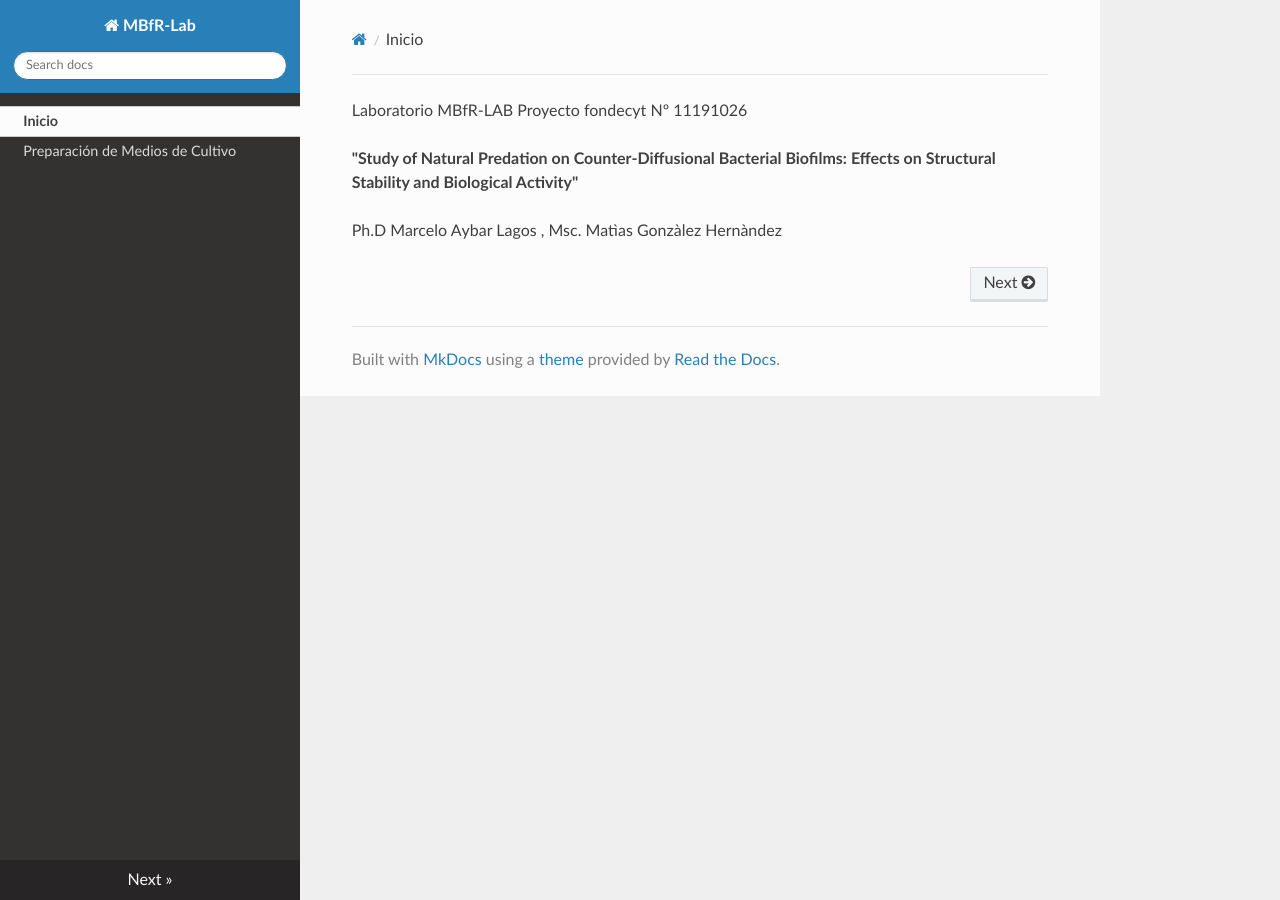
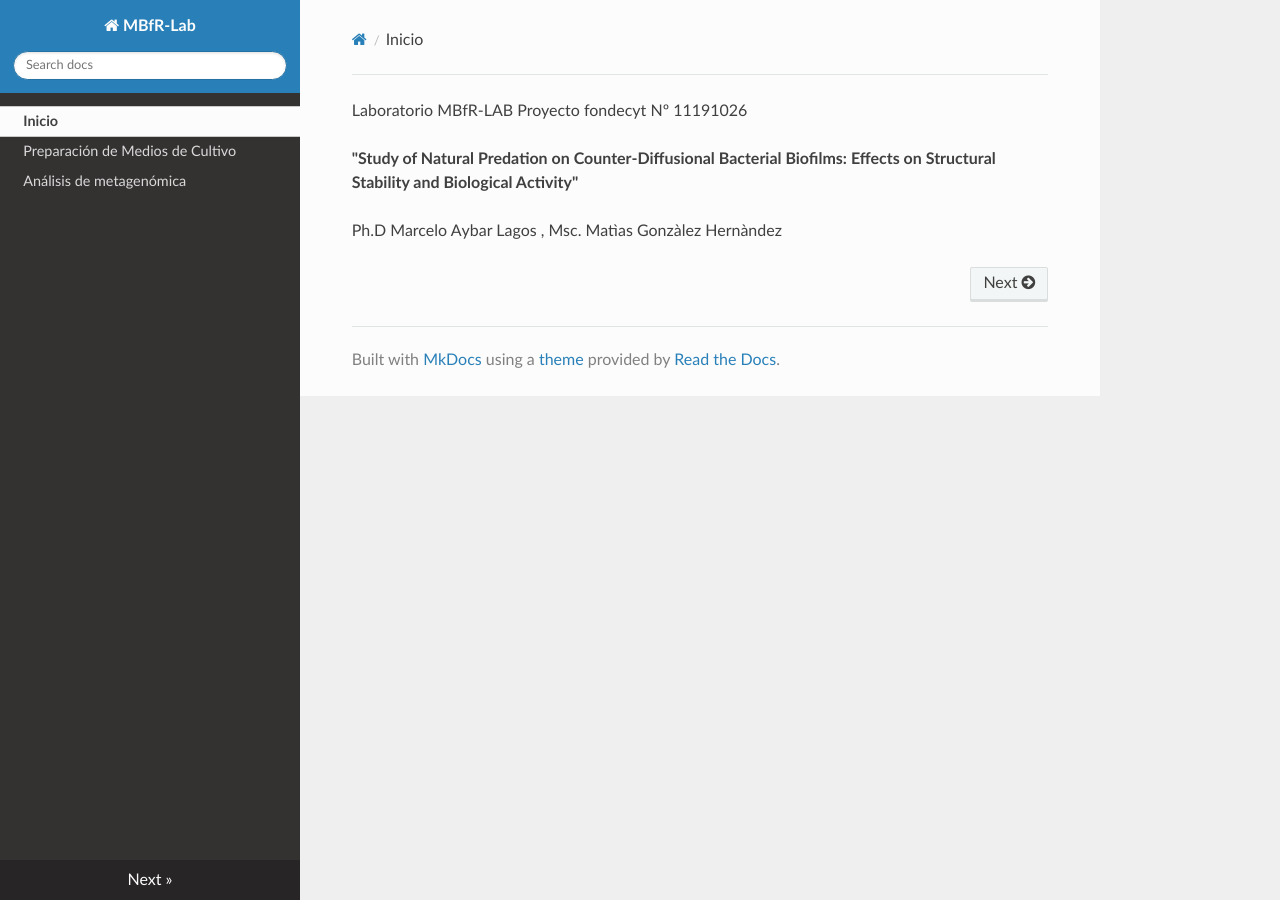
Before and after one commit to Eulogy320/MBfR-Lab, an MkDocs documentation site: the page built from docs/index.md, in a window 1280 px wide. Built offline with MkDocs 1.6.1, drawn with Linux system fonts in a browser that asks for light colours; nearby versions of some CDN libraries.

Commit message:
Update mkdocs.yml

```diff
--- a/mkdocs.yml
+++ b/mkdocs.yml
@@ -2,5 +2,6 @@ site_name: MBfR-Lab
 nav:
 - Inicio: index.md
 - Preparación de Medios de Cultivo: Medios_de_cultivo.md
+- Análisis de metagenómica: metagenomica_pretratamiento.md
 
 theme: readthedocs
```
